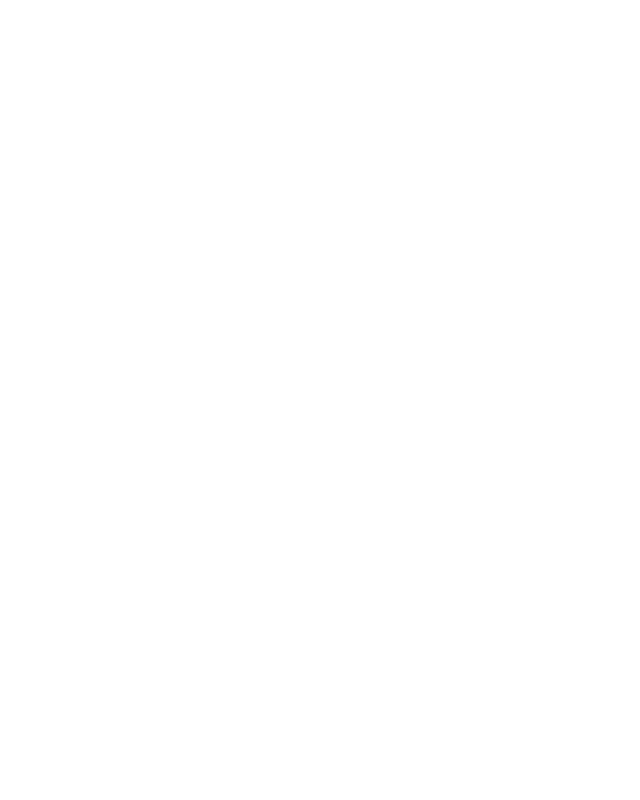
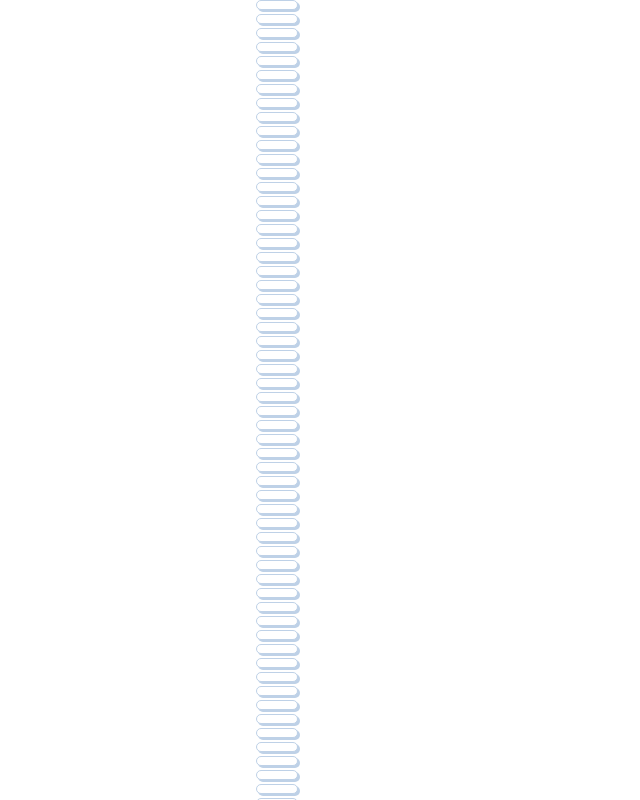
Before and after one commit to wower24/pokedex-react, a React (Vite) app in the folder pokedex/: page / in a window 1280 px wide. Shown: the whole page, without its empty margins (0-640 px from the left). Built offline with nearby package versions, Linux system fonts and the light colour scheme; a web font is replaced by a local one.

Commit message:
Update SideNav.jsx

```diff
--- a/pokedex/src/components/SideNav.jsx
+++ b/pokedex/src/components/SideNav.jsx
@@ -1,7 +1,17 @@
+import { first151Pokemon } from "../utils"
+
 export function SideNav() {
     return (
         <nav>
+            {
+                first151Pokemon.map((pokemon, pokemonIndex) => {
+                    return(
+                        <button>
 
+                        </button>
+                    )
+                })
+            }
         </nav>
     )
 }
```
